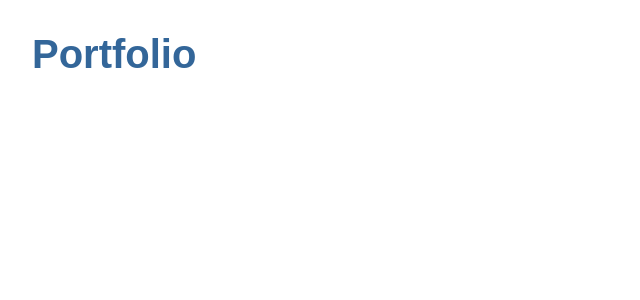
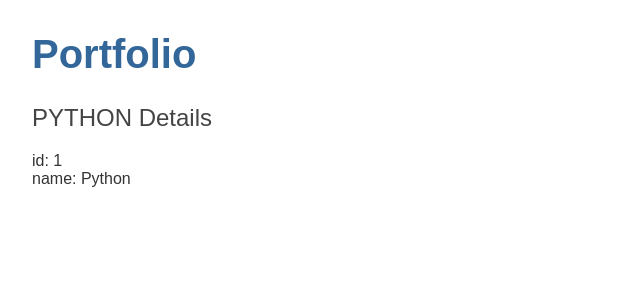
Before and after one commit to JosePabloGFnl/Portfolio, an Angular app: page / in a window 1280 px wide. Shown: the top 300 px of the page, without its empty margins (0-640 px from the left). Built offline with nearby package versions, Linux system fonts and the light colour scheme.

Commit message:
Skills component and interface created

```diff
--- a/src/app/app.component.html
+++ b/src/app/app.component.html
@@ -1 +1,2 @@
 <h1>{{title}}</h1>
+<app-skills></app-skills>
--- /dev/null
+++ b/src/app/skill.ts
@@ -0,0 +1,4 @@
+export interface Skill {
+    id: number;
+    name: string;
+}
--- /dev/null
+++ b/src/app/skills/skills.component.html
@@ -0,0 +1,3 @@
+<h2>{{skill.name | uppercase}} Details</h2>
+<div><span>id: </span>{{skill.id}}</div>
+<div><span>name: </span>{{skill.name}}</div>
--- /dev/null
+++ b/src/app/skills/skills.component.ts
@@ -0,0 +1,17 @@
+import { Component } from '@angular/core';
+import { Skill } from '../skill';
+
+@Component({
+  selector: 'app-skills',
+  templateUrl: './skills.component.html',
+  styleUrls: ['./skills.component.scss']
+})
+export class SkillsComponent {
+
+  skill: Skill = {
+
+    id: 1,
+    name: 'Python'
+
+  };
+}
```
Also changed, not shown: src/app/app.module.ts (+7 -2 lines), src/app/skills/skills.component.scss (added), 2 other files (tests, documents, lock files or other folders).
